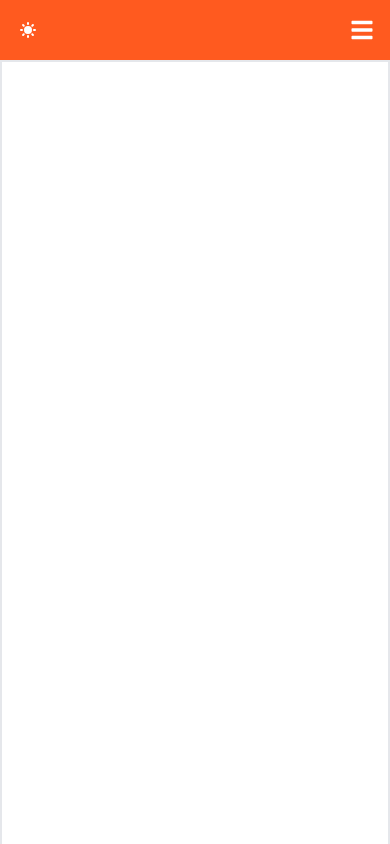
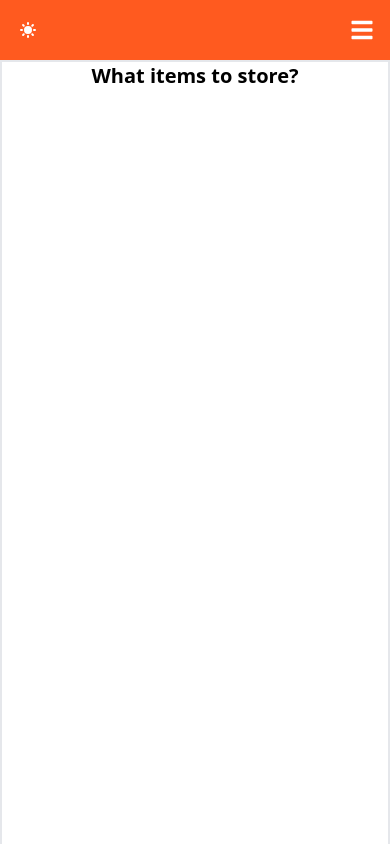
Before and after one commit to AngelLoredoAlvarez/proficent_junior_developer_challenge_1.1, a Next.js app: page / in a window 390 px wide. Shown: the top 844 px of the page. Built offline with nearby package versions, Linux system fonts and the light colour scheme.

Commit message:
Added the <p /> component with a responsive text

```diff
--- a/pages/index.tsx
+++ b/pages/index.tsx
@@ -7,7 +7,11 @@ function IndexPage() {
   return (
     <React.Fragment>
       <NavBarComponent />
-      <div className="border-2 flex-1 h-screen" />
+      <div className="border-2 flex-1 h-screen">
+        <p className="text-center font-bold text-xl sm:text-2xl md:text-3xl lg:text-4xl xl:text-5xl 2xl:text-6xl">
+          What items to store?
+        </p>
+      </div>
       <FooterComponent />
     </React.Fragment>
   );
```
